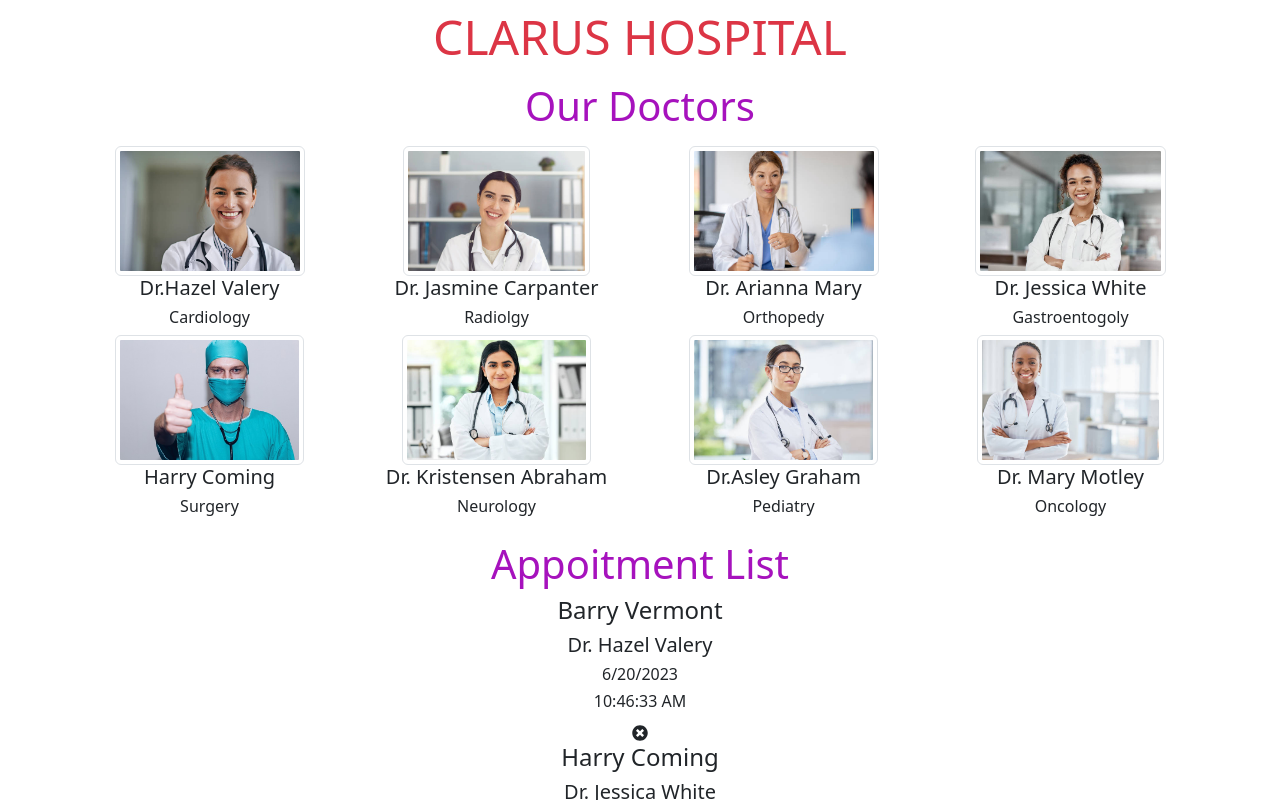
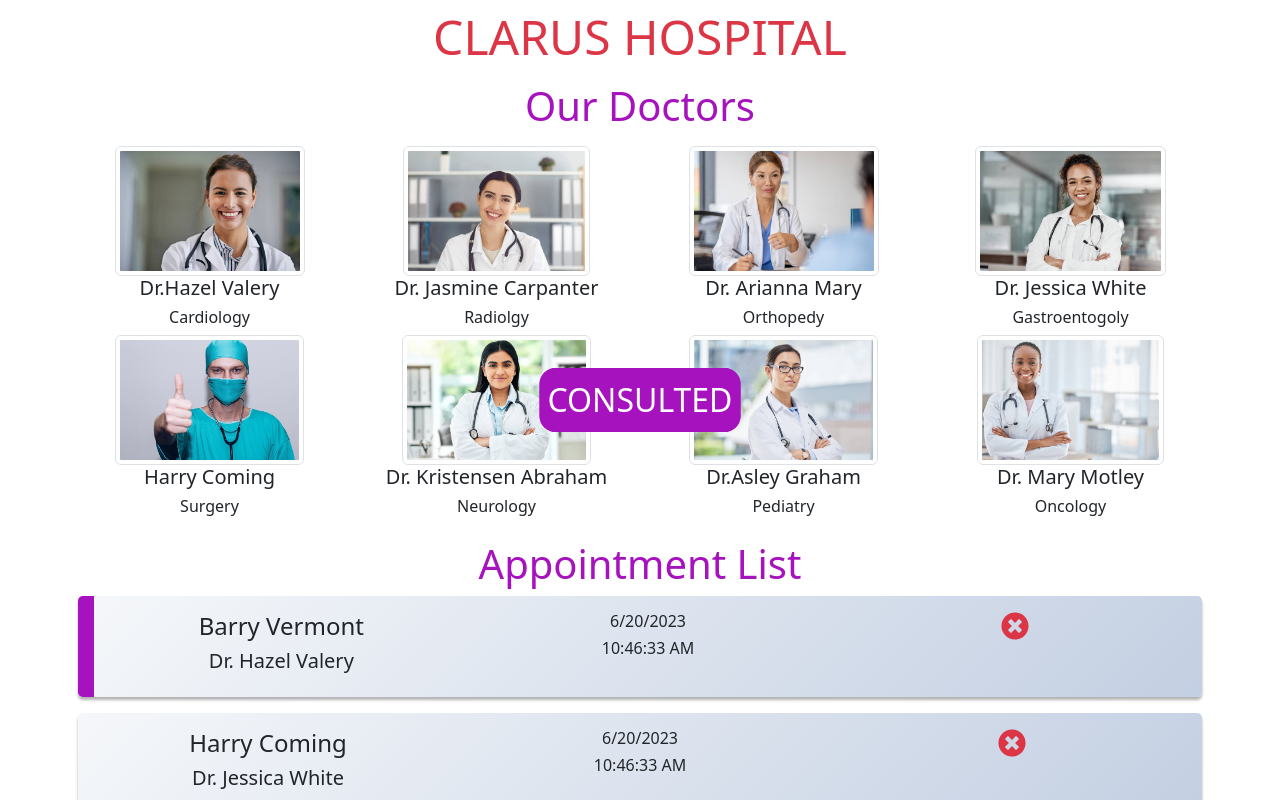
Before and after one commit to achieve-software/r16appoinment-project, a React (Create React App) app: page / in a window 1280 px wide. Shown: the top 800 px of the page. Built offline with nearby package versions, Linux system fonts and the light colour scheme.

Commit message:
consulted

```diff
--- a/src/App.css
+++ b/src/App.css
@@ -16,11 +16,11 @@
   max-width: 1200px;
   min-width: 275px;
   border-radius: 0.3rem;
-  padding: 1rem;
+   padding: 1rem;
   margin-bottom: 1rem;
-  text-align: start;
+
   background-image: linear-gradient(135deg, #f5f7fa 0%, #c3cfe2 100%);
-  position: relative;
+  /* position: relative; */
   box-shadow: 0px 3px 3px rgba(0 0, 0, 0.3);
 }
 
--- a/src/components/AppointmentList.jsx
+++ b/src/components/AppointmentList.jsx
@@ -1,48 +1,47 @@
-import { Row, Col } from "react-bootstrap"
-import  Container  from "react-bootstrap/Container"
-import { FaTimesCircle} from "react-icons/fa";
-
-const AppointmentList = ({appointments, setAppointments}) => {
-
-
+import Container from "react-bootstrap/Container";
+import Col from "react-bootstrap/Col";
+import Row from "react-bootstrap/Row";
+import { FaTimesCircle } from "react-icons/fa";const AppointmentList = ({ appointments, setAppointments }) => {
+  // const dizi =[]
+  // dizi ? x : y
+  const handleDelete = (id)=>{
+    setAppointments(appointments.filter((item)=>item.id !==id))
+  }
+  const handleDoubleClick = (id)=>{
+    setAppointments(
+        appointments.map((item)=> item.id ===id ? {...item, consulted: !item.consulted} : item)
+    )
+  }
   return (
     <Container className="p-2">
-<h3 className="display-6 mb-2" style={{color:"rgb(166,18,189"}} >Appoitment List</h3>
+      <h3 className="display-6 mb-2" style={{ color: "rgb(166,18,189" }}>
+        Appointment List
+      </h3>
+      {appointments.length < 1 && (
+        <img src="./img/appointment.jpg" alt="" width="70%" />
+      )}      {appointments.map((item) => {
 
-
-{appointments.length<1 && <img src="./img/appointment.jpg" alt="" width="70%"/>}
-
-{appointments.map((item) =>{
-  const{id,patient,consulted,doctor,day}=item
-
-return(
-<div>
+        const { id, patient, consulted, doctor, day } = item;
+        return (
+          <div key={id} className={consulted ? "appointments consulted" : "appointments"} onDoubleClick={()=>handleDoubleClick(id)} >
             <Row>
               <Col>
-<h4>{item.patient}</h4>
-<h5>{item.doctor}</h5>
+                <h4>{patient}</h4>
+                <h5>{doctor}</h5>
+              </Col>              <Col>
                 <h6>{new Date(day).toLocaleDateString()}</h6>
                 <h6>{new Date(day).toLocaleTimeString()}</h6>
-<FaTimesCircle/>
               </Col>
-
-
+              <Col className="">
+                <FaTimesCircle  className="text-danger fs-3" type="button"
+                onClick={()=>handleDelete(id)}/>
+              </Col>
             </Row>
           </div>
+        );
+      })}
+    </Container>
+  );
+};
 
-
-)
-
-
-
-
-})}
-
-
-   </Container>
-
-
-  )
-
-}
-export default AppointmentList
+export default AppointmentList;
```
Lines whose indentation alone changed are shown as unchanged.
